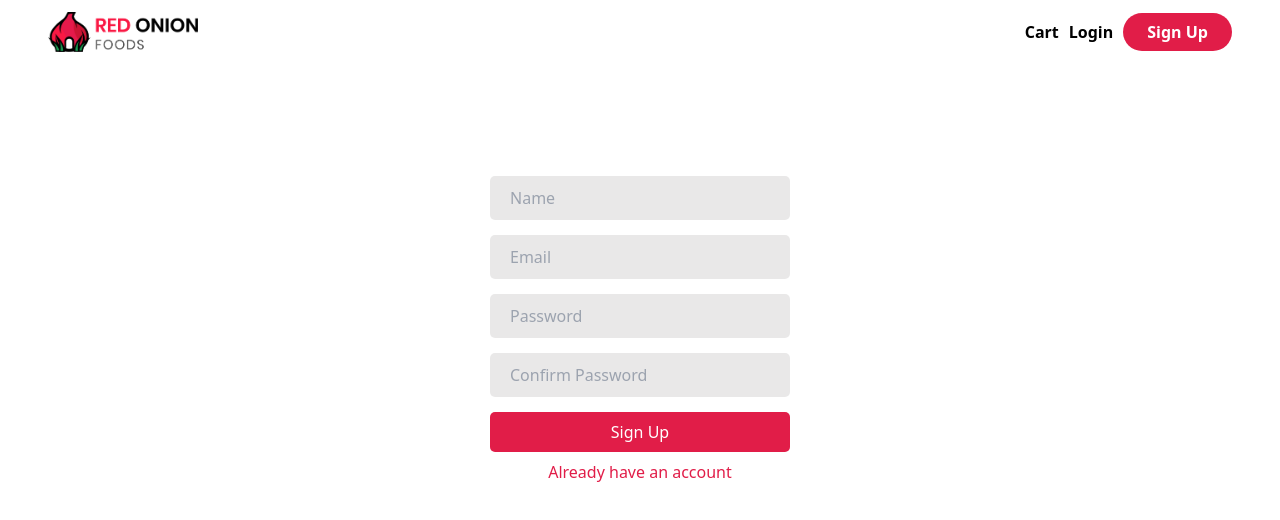
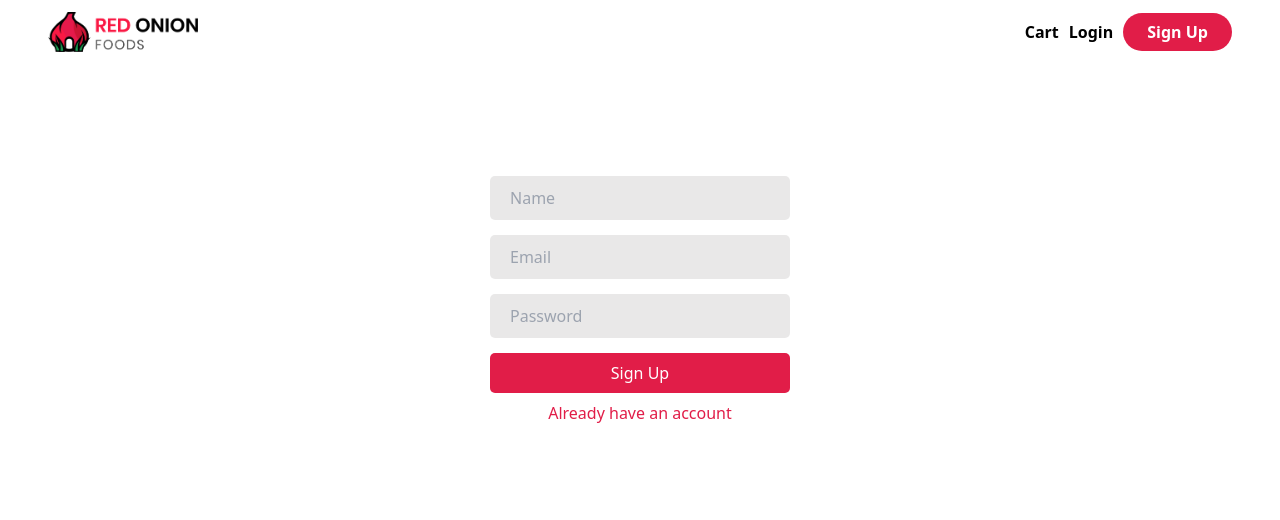
Before and after one commit to 665-stack/red-onion-2, a React (Create React App) app: page /signup in a window 1280 px wide. Shown: the top 520 px of the page. Built offline with nearby package versions, Linux system fonts and the light colour scheme.

Commit message:
add email and password signup mechanism from react-firebase-hoooks

```diff
--- a/src/Components/Pages/Login/SignUp/Signup.js
+++ b/src/Components/Pages/Login/SignUp/Signup.js
@@ -1,23 +1,80 @@
-import React from 'react';
-import { Link } from 'react-router-dom';
+import React, { useState } from 'react';
+import { Link, useNavigate } from 'react-router-dom';
+import auth from '../../../../firebase.init';
+import { useCreateUserWithEmailAndPassword } from "react-firebase-hooks/auth"
 import './SignUp.css'
+
 const Signup = () => {
+    const navigate = useNavigate()
+    const [
+        createUserWithEmailAndPassword,
+        user,
+        loading,
+        error
+    ] = useCreateUserWithEmailAndPassword(auth);
+    const handleSignUp = e => {
+        e.preventDefault()
+        const name = e.target.name.value;
+        const email = e.target.email.value;
+        const password = e.target.password.value;
+
+        createUserWithEmailAndPassword(email, password)
+    }
+    if (user) {
+        console.log(user);
+        navigate('/')
+    }
+    let errorElement;
+    if (error) {
+        errorElement = <p className='text-rose-500 mb-2 ml-2 mr-2'>Error: {error?.message}</p>
+    }
     return (
         <div className='signUp flex justify-center items-center mt-28'>
 
-            <form>
-                <input type="text" placeholder='Name' />
+            <form onSubmit={handleSignUp}>
+                <div>
+                    <input
+                        type="text"
+                        name='name'
+                        placeholder='Name'
+                        required
+                    // onBlur={(e) => setName(e.target.value)}
+                    />
+
                     <br />
-                <input type="email" name="email" id="emial" placeholder='Email' />
+
+                    <input
+                        type="email"
+                        name="email"
+                        id="email"
+                        placeholder='Email'
+                        required
+                    // onBlur={(e) => setEmail(e.target.value)}
+                    />
+
                     <br />
-                <input type="password" name="password" id="password" placeholder='Password' />
+
+                    <input
+                        type="password"
+                        name="password"
+                        id="password"
+                        placeholder='Password'
+                        required
+                    // onBlur={(e) => setPassword(e.target.value)}
+                    />
                     <br />
-                <input type="password" name="confirmPassword" id="confirmPassword" placeholder='Confirm Password' />
-                <br />
+
+
+                    {/* <input type="password" name="confirmPassword" id="confirmPassword" placeholder='Confirm Password' />
+<br /> */}
+                    {errorElement}
+
                     <button className='bg-rose-600 px-6 py-2 text-white' type="submit">Sign Up</button>
                     <br />
 
                     <Link to='/login' className='text-rose-600 flex justify-center mt-2 '>Already have an account</Link>
+                </div>
+
             </form>
 
 
```
Lines whose indentation alone changed are shown as unchanged.
